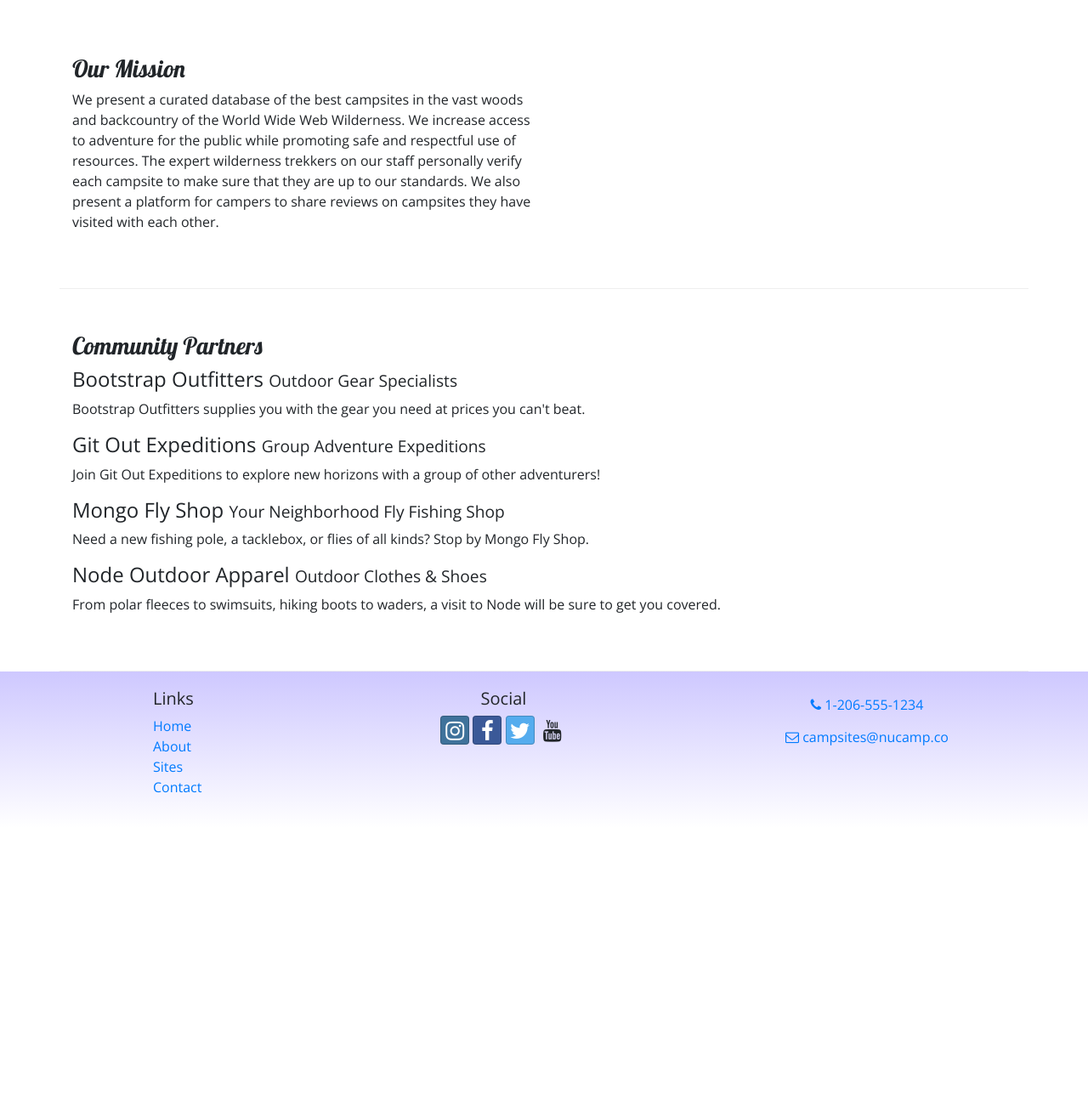
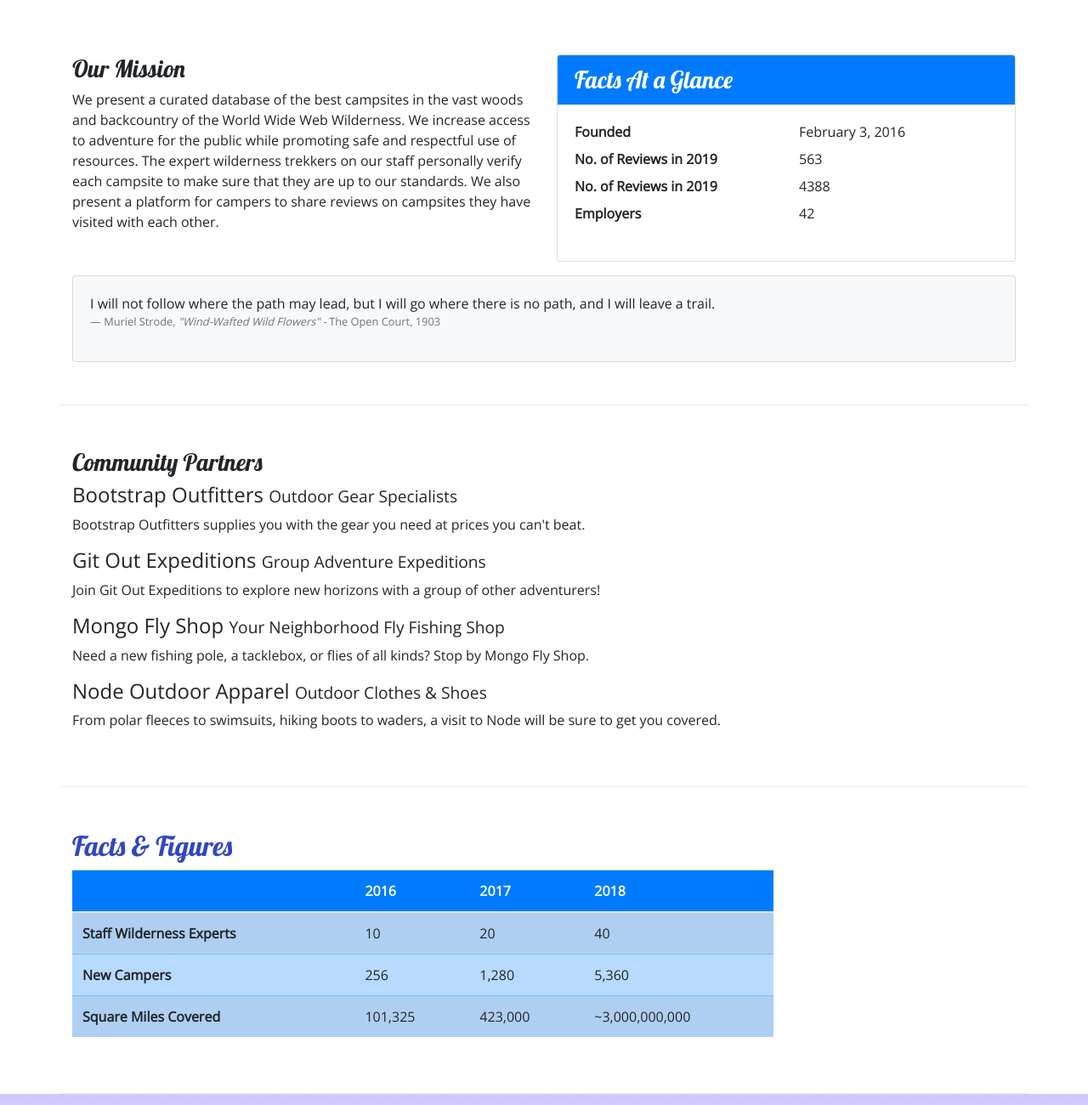
Before and after one commit to Hannakhn/Nucampsite, a website: page aboutus.html in a window 1280 px wide. Shown: the part 340-1640 px from the top of the page at 85% size. Before the commit the page ends 1314 px from the top, so only its background shows below. Drawn offline with nearby package versions, Linux system fonts and the light colour scheme.

Commit message:
Tables and Cards

```diff
--- a/aboutus.html
+++ b/aboutus.html
@@ -41,10 +41,13 @@
             <!--make sure to update attribute links-->
             <div class="collapse navbar-collapse" id="nucampNavbar">
                 <ul class="navbar-nav">
-                    <li class="nav-item"><a class="nav-link" href="index.html"><i class="fa fa-home fa-lg"></i> Home</a></li>
-                    <li class="nav-item active"><a class="nav-link" href="#"><i class="fa fa-info fa-lg"></i> About</a></li>
+                    <li class="nav-item"><a class="nav-link" href="index.html"><i class="fa fa-home fa-lg"></i> Home</a>
+                    </li>
+                    <li class="nav-item active"><a class="nav-link" href="#"><i class="fa fa-info fa-lg"></i> About</a>
+                    </li>
                     <li class="nav-item"><a class="nav-link" href="#"><i class="fa fa-list fa-lg"></i> Sites</a></li>
-                    <li class="nav-item"><a class="nav-link" href="contactus.html"><i class="fa fa-address-card fa-lg"></i> Contact</a></li>
+                    <li class="nav-item"><a class="nav-link" href="contactus.html"><i
+                                class="fa fa-address-card fa-lg"></i> Contact</a></li>
                 </ul>
             </div>
         </div>
@@ -71,6 +74,38 @@
                     each campsite to make sure that they are up to our standards. We also present a platform for
                     campers to share reviews on campsites they have visited with each other.</p>
             </div>
+            <div class="col-sm-6">
+                <div class="card">
+                    <h3 class="card-header bg-primary text-white">Facts At a Glance</h3>
+                    <div class='card-body'>
+                        <dl class="row">
+                            <dt class="col-6">Founded</dt>
+                            <dd class="col-6">February 3, 2016</dd>
+                            <dt class="col-6">No. of Reviews in 2019</dt>
+                            <dd class="col-6">563</dd>
+                            <dt class="col-6">No. of Reviews in 2019</dt>
+                            <dd class="col-6">4388</dd>
+                            <dt class="col-6">Employers</dt>
+                            <dd class="col-6">42</dd>
+                        </dl>
+                    </div>
+                </div>
+            </div>
+            <div class="col">
+                <div class="card bg-light mt-3">
+                    <blockquote class="bolckquote card-body">
+                        <!--Bootstrap margin-bottom-->
+                        <p class="mb-0">I will not follow where the path may lead, but I will go where there is no path,
+                            and I will leave a trail.</p>
+                        <footer class='blockquote-footer'>Muriel Strode,
+                            <cite title="Source Title">"Wind-Wafted Wild Flowers" -</cite>
+                            The Open Court, 1903
+                        </footer>
+                    </blockquote>
+
+                </div>
+
+            </div>
         </div>
 
         <div class="row row-content">
@@ -91,9 +126,51 @@
                     covered.</p>
             </div>
         </div>
+
+        <div class="row row-content">
+            <div class="col-sm-9">
+                <!--Have to use an html character entity &amp; because the sybol is interpreted into the browser as code-->
+                <h2>Facts &amp; Figures</h2>
+                <!--Going to make this the respnsive table so we wrap the whole table in a table responsive div-->
+                <div class="table-responsive">
+                    <table class="table table-striped">
+                        <thead>
+                            <tr class="bg-primary text-light">
+                            <th></th>
+                            <th>2016</th>
+                            <th>2017</th>
+                            <th>2018</th>
+                            </tr>
+                        </thead>
+                        <tbody class="table-primary">
+                            <tr>
+                                <th>Staff Wilderness Experts</th>
+                                <td>10</td>
+                                <td>20</td>
+                                <td>40</td>
+                            </tr>
+                            <tr>
+                                <th>New Campers</th>
+                                <td>256</td>
+                                <td>1,280</td>
+                                <td>5,360</td>
+                            </tr>
+                            <tr>
+                                <th>Square Miles Covered</th>
+                                <td>101,325</td>
+                                <td>423,000</td>
+                                <td>~3,000,000,000</td>
+                            </tr>
+                        </tbody>
+                    </table>
+                </div>
+            </div>
+        </div>
+
+
     </div>
 
-    <footer>
+    <footer class="site-footer">
         <div class="container">
             <div class="row">
                 <div class="col-4 col-sm-2 offset-1">
@@ -107,10 +184,14 @@
                 </div>
                 <div class="col-6 col-sm-5 text-center">
                     <h5>Social</h5>
-                    <a class="btn btn-social-icon btn-instagram" href="http://instagram.com/"><i class="fa fa-instagram"></i></a>
-                    <a class="btn btn-social-icon btn-facebook" href="http://facebook.com/"><i class="fa fa-facebook"></i></a>
-                    <a class="btn btn-social-icon btn-twitter" href="http://twitter.com/"><i class="fa fa-twitter"></i></a>
-                    <a class="btn btn-social-icon btn-youtube" href="http://youtube.com/"><i class="fa fa-youtube"></i></a>
+                    <a class="btn btn-social-icon btn-instagram" href="http://instagram.com/"><i
+                            class="fa fa-instagram"></i></a>
+                    <a class="btn btn-social-icon btn-facebook" href="http://facebook.com/"><i
+                            class="fa fa-facebook"></i></a>
+                    <a class="btn btn-social-icon btn-twitter" href="http://twitter.com/"><i
+                            class="fa fa-twitter"></i></a>
+                    <a class="btn btn-social-icon btn-youtube" href="http://youtube.com/"><i
+                            class="fa fa-youtube"></i></a>
                 </div>
                 <div class="col-sm-4 text-center">
                     <a role="button" class="btn btn-link" href="tel:+12065551234"><i class="fa
--- a/css/styles.css
+++ b/css/styles.css
@@ -14,7 +14,7 @@ header h2 {
     color: #CEC8FF;
 }
 
-footer {
+.site-footer {
     background-image: linear-gradient(#CEC8FF, white);
     padding: 20px 0;
 }
```
Also changed, not shown: contactus.html (+1 -1 lines), index.html (+1 -1 lines).
